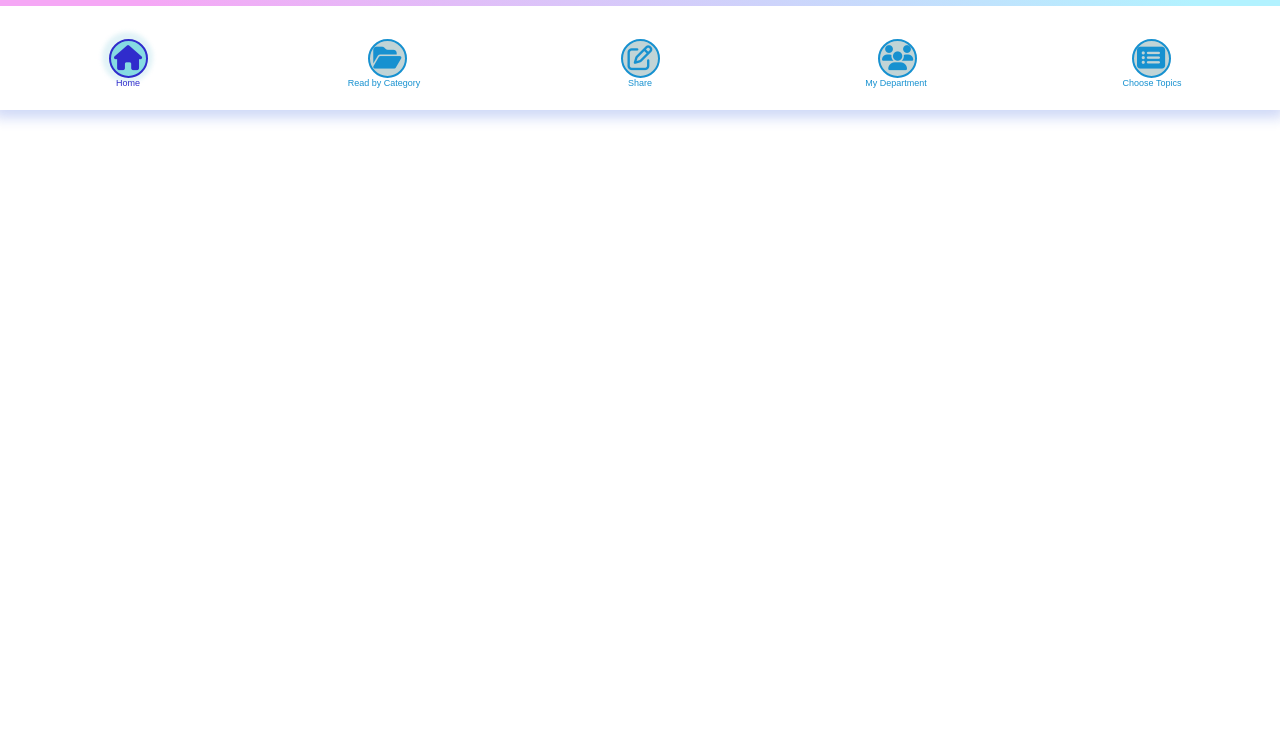
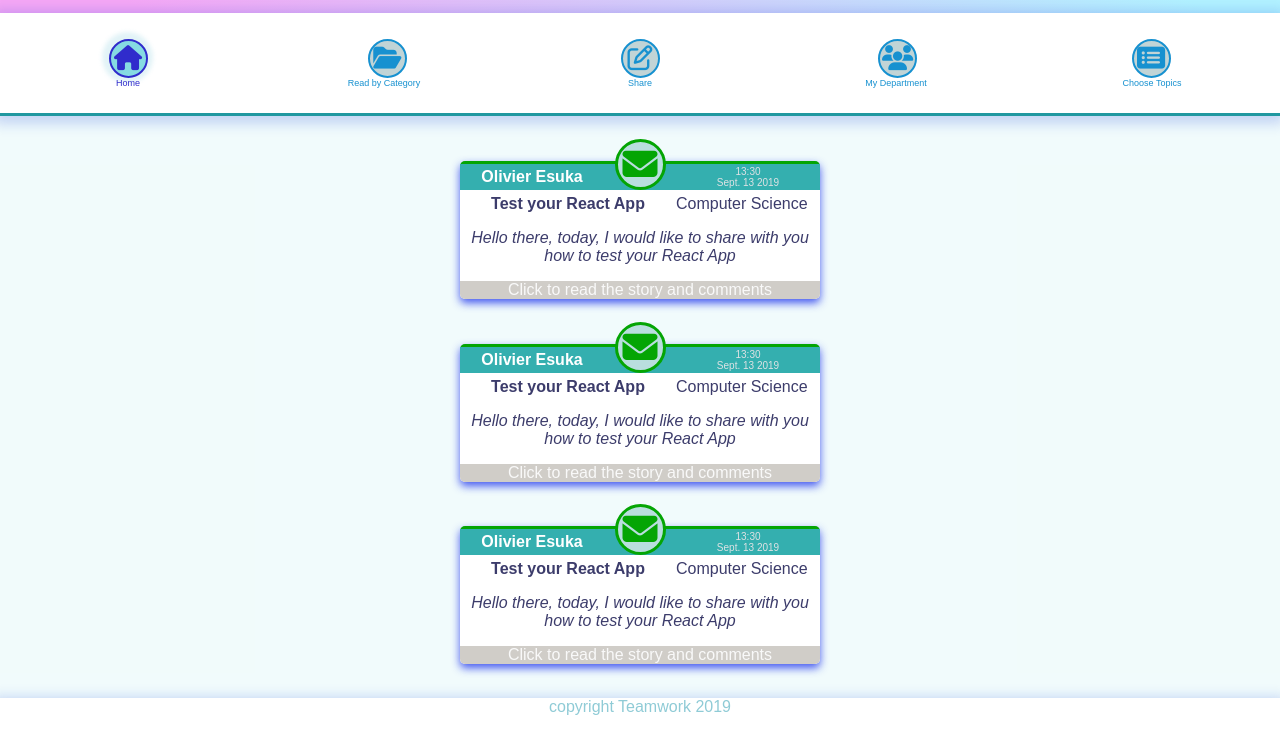
Before and after one commit to joelatiam/Teamwork, a plain HTML site: page UI/html/home.html in a window 1280 px wide. Shown: the part 90-828 px from the top of the page. Before the commit the page ends 800 px from the top, so only its background shows below. Drawn offline with Linux system fonts and the light colour scheme.

Commit message:
chore(All articles):Design page [#168357477, #168343668]

```diff
--- a/UI/css/style.css
+++ b/UI/css/style.css
@@ -562,14 +562,14 @@ p.new-user-message-large {
 }
 
 .app-header {
-    position: fixed;
+    /* position: fixed; */
     width: 100%;
-    height: 25%;
+    /* height: 25%; */
     top: 0;
     /* padding-top: 10px; */
     display: grid;
     background-color: #ffff;
-    box-shadow: -1px 3px 12px 5px rgba(19, 64, 216, 0.2);
+    background: linear-gradient(23deg, rgb(230, 35, 230, 0.4) 10%, rgba(0,212,255,0.3) 80%);
     overflow: hidden;
 }
 
@@ -577,10 +577,10 @@ p.new-user-message-large {
     display: grid;
     grid-template-columns: 30% 30% 30%;
     grid-gap: 5%;
-    /* padding-top: 2%; */
+    padding-top: 2%;
+    padding-bottom: 2%;
     justify-content: center;
-    background-color: #e8f2f5;
-    background: linear-gradient(23deg, rgb(230, 35, 230, 0.4) 10%, rgba(0,212,255,0.3) 80%);
+    /* background-color: #e8f2f5; */
 }
 
 .menu-logo.logo-small>p>img {
@@ -599,7 +599,15 @@ p.new-user-message-large {
 }
 
 .app-footer {
-    position: initial;
+    margin: 0;
+    position: sticky;
+    top: 95%;
+    width: 100%;
+    height: 5%;
+    color: #8fcbd6;
+    text-align: center;
+    background-color: #fff;
+    box-shadow: -1px 5px 12px 6px rgba(19, 64, 216, 0.2);
 }
 
 .menu-link>div {
@@ -640,9 +648,14 @@ p.new-user-message-large {
     grid-template-columns: 20% 20% 20% 20% 20%;
     justify-content: center;
     align-content: center;
-    padding-top: 0.89%;
-    /* padding-bottom: 2%; */
+    padding-top: 2%;
+    padding-bottom: 2%;
     background-color: white;
+    box-shadow: -1px 3px 12px 5px rgba(19, 64, 216, 0.2);
+    border-bottom-style: solid;
+    border-color: #2098a0;
+    position: sticky;
+    top: 0;
 }
 
 .app-menu.no-large>div>p {
@@ -665,10 +678,7 @@ p.new-user-message-large {
     padding-right: 30%;
 }
 
-.app-content {
-    margin-top: 20%;
-    padding-top: 10px;
-}
+.app-content {background-color: #c1ebef38;padding: 10px;padding-top: 25px;display: grid;justify-content: center;min-height: 68.3%;}
 
 .menu-link.link-to-topic.openTopics>div {
     margin-left: 3px;
@@ -699,3 +709,94 @@ p.new-user-message-large {
 	}
 
 }
+
+.user-post {
+    color: #3c3c6b;
+    background-color: #fff;
+    max-width: 360px;
+    /* min-height: 148px; */
+    height: fit-content;
+    border-radius: 5px;
+    box-shadow: 0 4px 8px 0px rgba(16, 39, 236, 0.77);
+    border-top-style: solid;
+    border-top-color: #04a504;
+    margin: 20px;
+}
+
+.post-avatar {
+    display: grid;
+    justify-content: center;
+    font-size: 35px;
+}
+
+.user-post>.header>.post-avatar>div {
+    border-style: solid;
+    border-radius: 50%;
+    border-color: #04a504;
+    width: 45px;
+    height: 45px;
+    text-align: center;
+    background-color: #b9dede;
+    /* position: relative; */
+    margin-top: -25px;
+    color: #04a504;
+    display: grid;
+    align-content: center;
+}
+
+.header {
+    display: grid;
+    grid-template-columns: 40% 20% 40%;
+    justify-content: center;
+    align-content: center;
+    background: #34afaf;
+}
+
+.user-post>.header>.name {
+    text-align: center;
+    display: grid;
+    align-content: center;
+    font-weight: bold;
+    color: #fff;
+}
+
+.user-post>.header>.date {
+    font-size: x-small;
+    text-align: center;
+    display: grid;
+    align-content: center;
+    color: #dee2e4;
+}
+
+.user-post>.details-instruction {
+    background-color: #d0cdc8;
+    border-bottom-left-radius: 5px;
+    border-bottom-right-radius: 5px;
+    text-align: center;
+    color: #f9f9f9;
+}
+
+.user-post>.short-article {
+    font-style: italic;
+    text-align: center;
+}
+
+.user-post>.article-title-category {
+    display: grid;
+    grid-template-columns: 60% 40%;
+    align-content: center;
+    justify-content: center;
+    align-content: center;
+    padding-top: 5px;
+}
+
+.user-post>.article-title-category>.article-title {
+    font-weight: bold;
+    text-align: center;
+}
+
+.user-post>.article-title-category>.category {
+    font-size: small;
+    text-align: center;
+    color: #2bd8e2;
+}
--- a/UI/html/home.html
+++ b/UI/html/home.html
@@ -36,7 +36,21 @@ application is to facilitate more interaction between colleagues and facilitate
                 <p>My Activities</>
             </div>
         </div>
-        <div class="app-menu no-large">
+
+        <div class="app-menu no-small">
+            <div class="menu-logo logo-large">
+                <p> <img src="../img/logo.png"></p>
+            </div>
+            <div class="user-info no-small">
+                <p class="user-name">
+                    <span class="fullName">Joël Atiamutu</span>,
+                    <span class="jobRole">software developer</span>
+                </p>
+            </div>
+        </div>
+
+    </div>
+            <div class="app-menu no-large">
             <div class="menu-link link-to-home openHome active-link">
                 <div>
                     <i class="fas fa-home"></i>
@@ -70,18 +84,132 @@ application is to facilitate more interaction between colleagues and facilitate
                 <p>Choose Topics</>
             </div>
         </div>
-        <div class="app-menu no-small">
-            <div class="menu-logo logo-large">
-                <p> <img src="../img/logo.png"></p>
+    <div class="app-content">
+        <div class="user-post">
+            <div class="header">
+                <div class="name">
+                    Olivier Esuka
+                </div>
+                <div class="post-avatar">
+                    <div>
+                        <i class="fas fa-envelope"></i>
+                    </div>
+                </div>
+                <div class="date">
+                    <span class="time">13:30</span>
+                    <span class="date">
+                        Sept. 13 2019
+                    </span>
+                </div>
+
             </div>
-            <div class="user-info no-small">
-                <p class="user-name">
-                    <span class="fullName">Joël Atiamutu</span>,
-                    <span class="jobRole">software developer</span>
+
+            <div class="article-title-category">
+                <div class="article-title">
+                    Test your React App
+                </div>
+                <div>
+                    Computer Science
+                </div>
+            </div>
+
+            <div class="short-article">
+                <p> Hello there, today, I would like to
+                    share with you how to test your React App
                 </p>
             </div>
+
+            <div class="details-instruction">
+                Click to read the story and comments
+            </div>
+
         </div>
 
+        <div class="user-post">
+            <div class="header">
+                <div class="name">
+                    Olivier Esuka
+                </div>
+                <div class="post-avatar">
+                    <div>
+                        <i class="fas fa-envelope"></i>
+                    </div>
+                </div>
+                <div class="date">
+                    <span class="time">13:30</span>
+                    <span class="date">
+                        Sept. 13 2019
+                    </span>
+                </div>
+
+            </div>
+
+            <div class="article-title-category">
+                <div class="article-title">
+                    Test your React App
+                </div>
+                <div>
+                    Computer Science
+                </div>
+            </div>
+
+            <div class="short-article">
+                <p> Hello there, today, I would like to
+                    share with you how to test your React App
+                </p>
+            </div>
+
+            <div class="details-instruction">
+                Click to read the story and comments
+            </div>
+
+        </div>
+
+        <div class="user-post">
+            <div class="header">
+                <div class="name">
+                    Olivier Esuka
+                </div>
+                <div class="post-avatar">
+                    <div>
+                        <i class="fas fa-envelope"></i>
+                    </div>
+                </div>
+                <div class="date">
+                    <span class="time">13:30</span>
+                    <span class="date">
+                        Sept. 13 2019
+                    </span>
+                </div>
+
+            </div>
+
+            <div class="article-title-category">
+                <div class="article-title">
+                    Test your React App
+                </div>
+                <div>
+                    Computer Science
+                </div>
+            </div>
+
+            <div class="short-article">
+                <p> Hello there, today, I would like to
+                    share with you how to test your React App
+                </p>
+            </div>
+
+            <div class="details-instruction">
+                Click to read the story and comments
+            </div>
+
+        </div>
+
+    </div>
+    <div class=" app-footer ">
+        <p class="copyright">
+            copyright Teamwork 2019
+        </p>
     </div>
 
 
```
